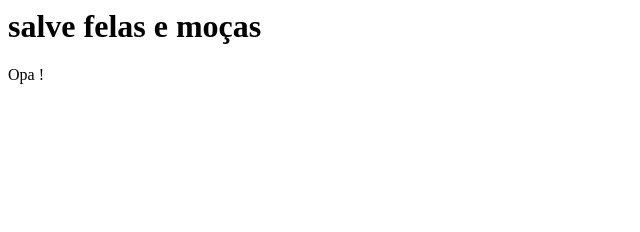
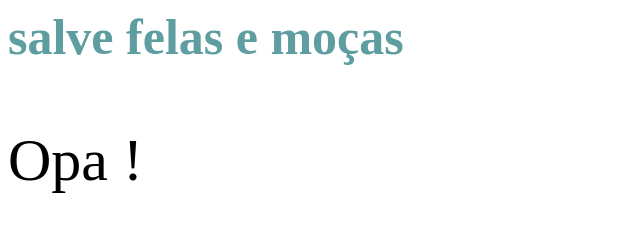
Before and after one commit to Lilografi1/primeiro-testando-comandos-em-git, a plain HTML site: page index.html in a window 1280 px wide. Shown: the whole page, without its empty margins (0-640 px from the left). Drawn offline with Linux system fonts and the light colour scheme.

Commit message:
criei um css top7

```diff
--- /dev/null
+++ b/index.css
@@ -0,0 +1,7 @@
+h1 {
+    color: cadetblue;
+    font-size: 50px;
+}
+p {
+    font-size: 60px;
+}
--- a/index.html
+++ b/index.html
@@ -2,6 +2,7 @@
 <head>
     <meta charset="UTF-8">
     <meta name="viewport" content="width=device-width, initial-scale=1.0">
+    <link rel="stylesheet" href="index.css">
     <title>Document</title>
 </head>
 <body>
```
